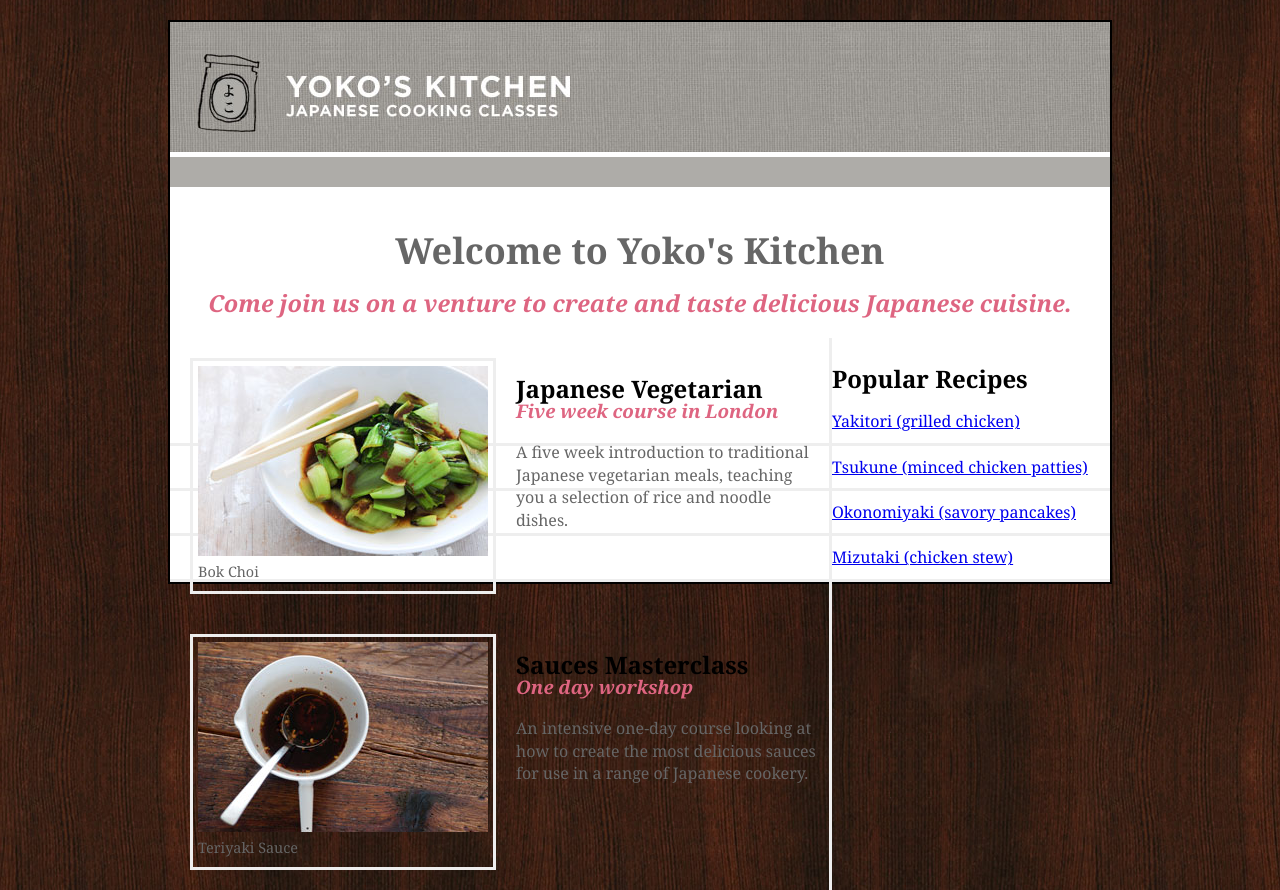
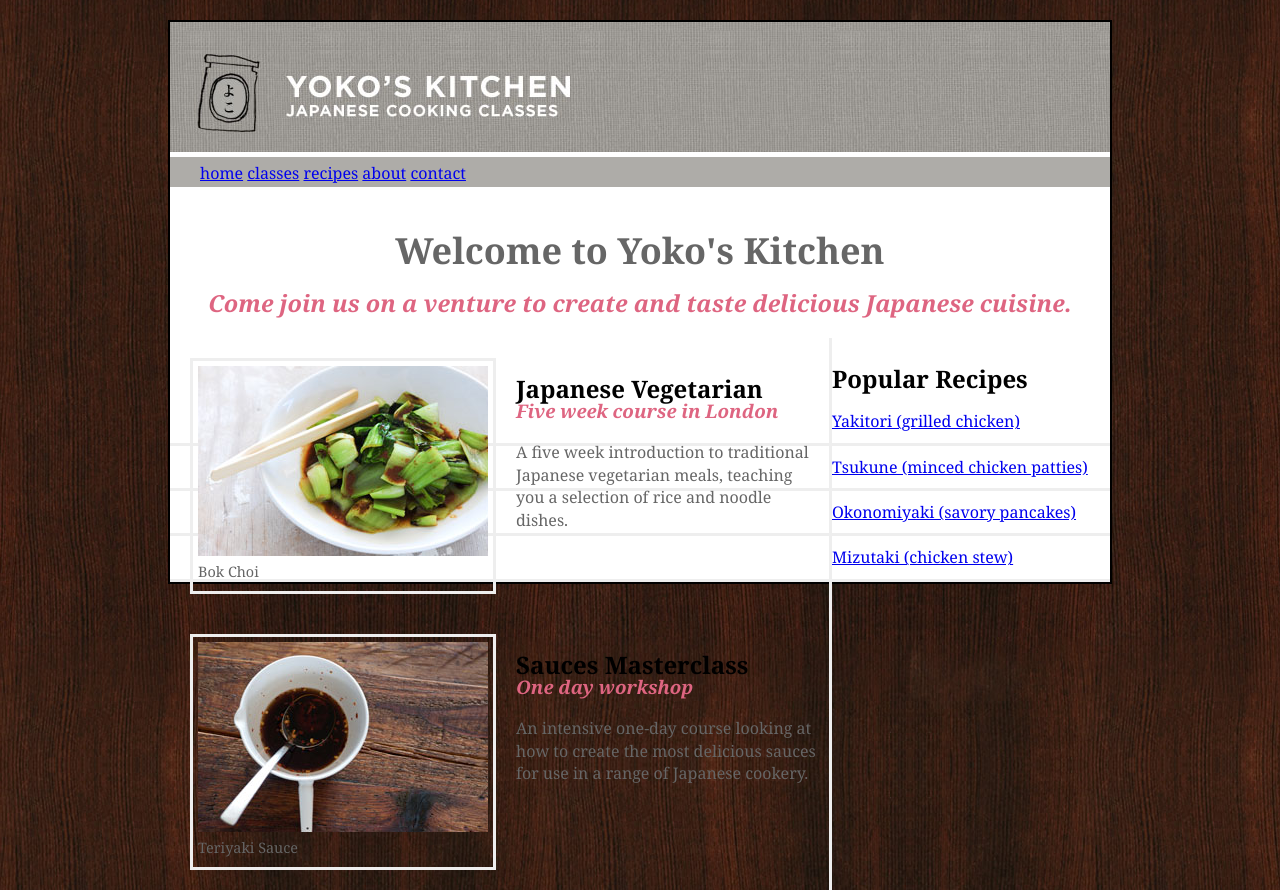
Before and after one commit to apacellerj/2022-01-03_Yoko-konyh-ja, a plain HTML site: page index.html in a window 1280 px wide. Drawn offline with Linux system fonts and the light colour scheme.

Commit message:
6. feladat

```diff
--- a/index.html
+++ b/index.html
@@ -20,6 +20,13 @@
 			<header>
 				<img src="header.jpg" alt="Header" title="Header">
 				<nav>
+					<ul>
+						<a href="#">home</a>
+						<a href="#">classes</a>
+						<a href="#">recipes</a>
+						<a href="#">about</a>
+						<a href="#">contact</a>
+					</ul>
 				</nav>
 			</header>
 			<section class="home">
```
